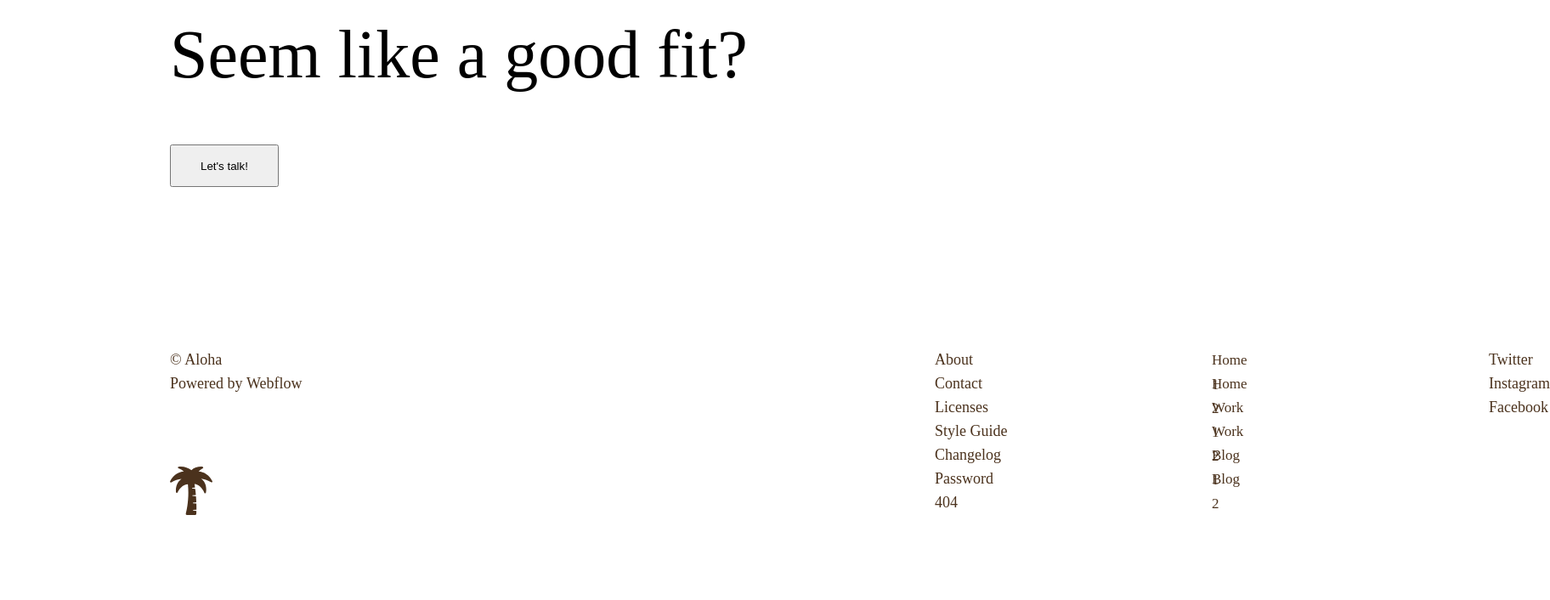
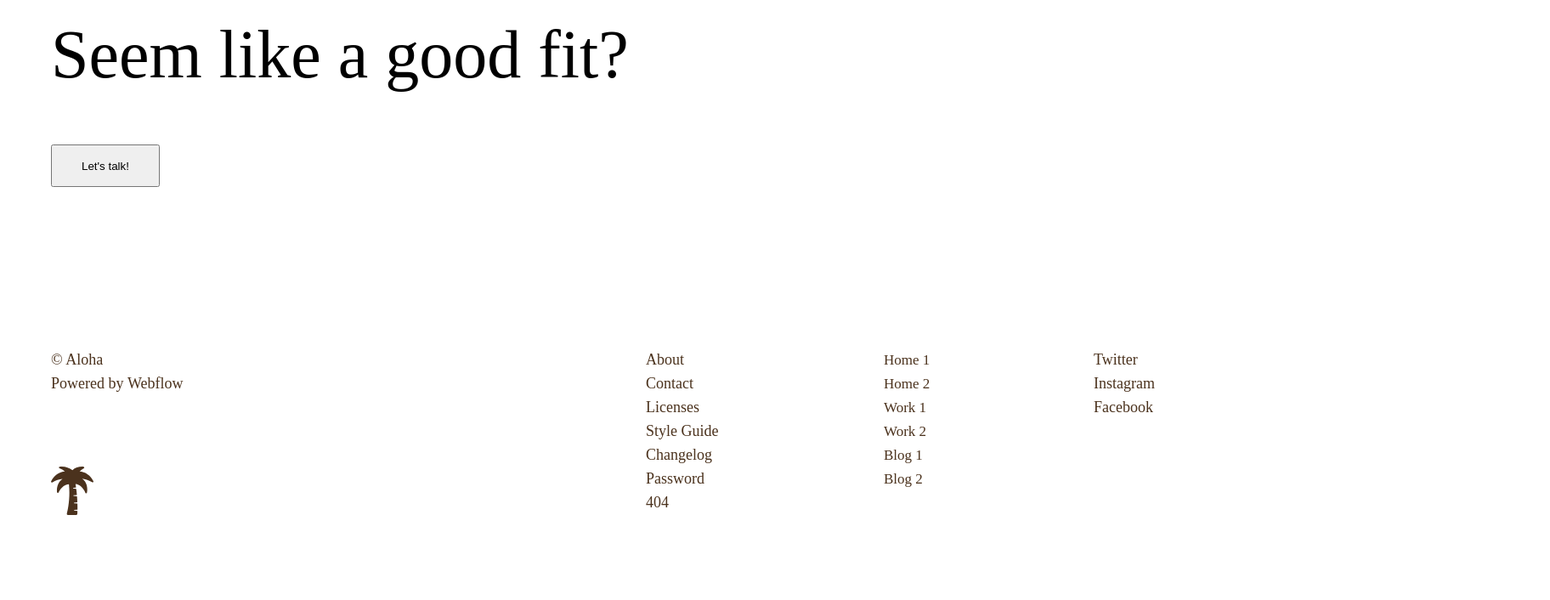
Before and after one commit to Beksulton82842004/lesson16, a plain HTML site: page index3.html in a window 1280 px wide. Shown: the part 4454-5160 px from the top of the page at 85% size, 1824 px wide, since content can reach past the window. Drawn offline with Linux system fonts and the light colour scheme.

Commit message:
ozgartirdim

```diff
--- a/style.css
+++ b/style.css
@@ -197,7 +197,7 @@ top: 548px;
     height: 200px;
 position: absolute;
 top: 1560px;
-left: 500px;
+left: 60px;
 font-family: 'Poppins';
 }
 .tugma{
@@ -224,7 +224,7 @@ width: 590px;
 height: 886px;
 position: absolute;
 top: 1956px;
-left: 200px;
+left: 60px;
 }
 .text8{
     color:
@@ -234,14 +234,14 @@ left: 200px;
     height: 132px;
     position: absolute;
     top: 2238px;
-    right: 500px;
+    left: 750px;
     font-family: 'Poppins';
 }
 .tugma2{
     width: 152px;
     height: 50px;
     position: absolute;
-    right: 940px;
+    left: 750px;
     top: 2460px;
     transition: all 1s;
     cursor: pointer;
@@ -275,14 +275,14 @@ main .tugma2:active{
     height: 88px;
     position: absolute;
     top: 3281px;
-    left: 200px;
+    left: 60px;
 }
 .img4{
 width: 590px;
 height: 886px;
 position: absolute;
 top: 2932px;
-right: 300px;
+left: 790px;
 
 }
 .tugma3{
@@ -290,7 +290,7 @@ right: 300px;
     height: 50px;
     position: absolute;
     top: 3414px;
-    left: 200px;
+    left: 60px;
     transition: all 1s;
 }
 main .tugma3:hover{
@@ -347,14 +347,14 @@ font-size: 80px;
 line-height: 100px;
 position: absolute;
 top: 4468px;
-left: 200px;
+left: 60px;
 }
 .tugma4{
     width: 128px;
     height: 50px;
     position: absolute;
     top: 4624px;
-    left: 200px;
+    left: 60px;
     transition: all 1s;
 }
 main .tugma4:hover{
@@ -376,7 +376,7 @@ line-height: 29px;
 color: #4B321D;
 position: absolute;
 top: 4863px;
-left: 200px;
+left: 60px;
 }
 .text15{
     font-family: 'Poppins';
@@ -387,12 +387,12 @@ line-height: 29px;
 color: #4B321D;
 position: absolute;
 top: 4891px;
-left: 200px;
+left: 60px;
 }
 .text16{
     position: absolute;
     top: 4891px;
-    left: 290px;
+    left: 150px;
 }
 .text17{
 text-decoration: none;
@@ -410,8 +410,7 @@ cursor: pointer;
 .img5{
     position: absolute;
     top: 5003px;
-    left: 200px;
-    margin-bottom: 100px;
+    left: 60px;
 padding-bottom: 100px;
 }
 .box-text span:nth-child(1){
@@ -423,7 +422,7 @@ line-height: 29px;
 color: #4B321D;
 position: absolute;
 top: 4863px;
-left: 1100px;
+left: 760px;
 }
 .box-text span:nth-child(2){
     font-family: 'Poppins';
@@ -434,7 +433,7 @@ line-height: 29px;
 color: #4B321D;
 position: absolute;
 top: 4891px;
-left: 1100px;
+left: 760px;
 }
 .box-text span:nth-child(3){
     font-family: 'Poppins';
@@ -445,7 +444,7 @@ line-height: 29px;
 color: #4B321D;
 position: absolute;
 top: 4919px;
-left: 1100px;
+left: 760px;
 }
 .box-text span:nth-child(4){
     font-family: 'Poppins';
@@ -456,7 +455,7 @@ line-height: 29px;
 color: #4B321D;
 position: absolute;
 top: 4947px;
-left: 1100px;
+left: 760px;
 }
 .box-text span:nth-child(5){
     font-family: 'Poppins';
@@ -467,7 +466,7 @@ line-height: 29px;
 color: #4B321D;
 position: absolute;
 top: 4975px;
-left: 1100px;
+left: 760px;
 }
 .box-text span:nth-child(6){
     font-family: 'Poppins';
@@ -478,7 +477,7 @@ line-height: 29px;
 color: #4B321D;
 position: absolute;
 top: 5003px;
-left: 1100px;
+left: 760px;
 }
 .box-text span:nth-child(7){
     font-family: 'Poppins';
@@ -489,7 +488,7 @@ line-height: 29px;
 color: #4B321D;
 position: absolute;
 top: 5031px;
-left: 1100px;
+left: 760px;
 }
 .box-text2 span:nth-child(1){
     font-family: 'Poppins';
@@ -500,7 +499,7 @@ line-height: 29px;
 color: #4B321D;
 position: absolute;
 top: 4863px;
-left: 1426px;
+left: 1040px;
 }
 .box-text2 span:nth-child(2){
     font-family: 'Poppins';
@@ -511,7 +510,7 @@ line-height: 29px;
 color: #4B321D;
 position: absolute;
 top: 4891px;
-left: 1426px;
+left: 1040px;
 }
 .box-text2 span:nth-child(3){
     font-family: 'Poppins';
@@ -522,7 +521,7 @@ line-height: 29px;
 color: #4B321D;
 position: absolute;
 top: 4919px;
-left: 1426px;
+left: 1040px;
 }
 .box-text2 span:nth-child(4){
     font-family: 'Poppins';
@@ -533,7 +532,7 @@ line-height: 29px;
 color: #4B321D;
 position: absolute;
 top: 4947px;
-left: 1426px;
+left: 1040px;
 }
 .box-text2 span:nth-child(5){
     font-family: 'Poppins';
@@ -544,7 +543,7 @@ line-height: 29px;
 color: #4B321D;
 position: absolute;
 top: 4975px;
-left: 1426px;
+left: 1040px;
 }
 .box-text2 span:nth-child(6){
     font-family: 'Poppins';
@@ -555,7 +554,7 @@ line-height: 29px;
 color: #4B321D;
 position: absolute;
 top: 5003px;
-left: 1426px;
+left: 1040px;
 }
 .box-text3 a:nth-child(1){
     font-family: 'Poppins';
@@ -566,7 +565,7 @@ line-height: 29px;
 color: #4B321D;
 position: absolute;
 top: 4863px;
-left: 1752px;
+left: 1287px;
 text-decoration: none;
 }
 
@@ -579,7 +578,7 @@ line-height: 29px;
 color: #4B321D;
 position: absolute;
 top: 4891px;
-left: 1752px;
+left: 1287px;
 text-decoration: none;
 }
 .box-text3 a:nth-child(3){
@@ -591,7 +590,7 @@ line-height: 29px;
 color: #4B321D;
 position: absolute;
 top: 4919px;
-left: 1752px;
+left: 1287px;
 text-decoration: none;
 }
 
```
